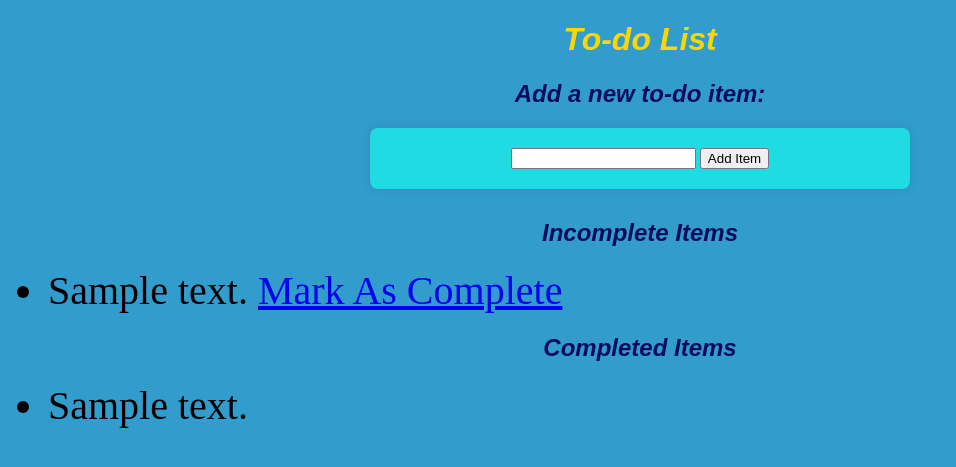
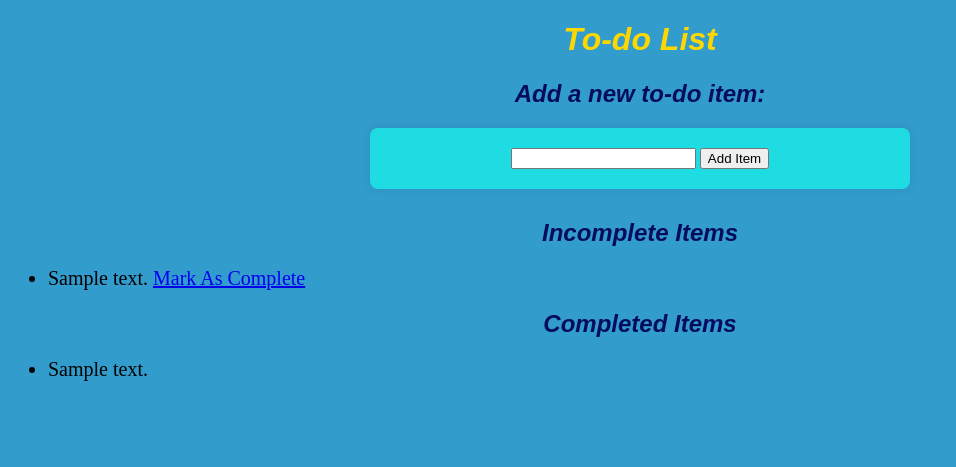
Before and after one commit to cheran99/End-to-End-DevSecOps-Pipeline-with-CI-CD, a Flask app: template app/templates/index.html in a window 1280 px wide. Shown: the top 467 px of the page, without its empty margins (0-956 px from the left). Run offline with Flask 3, Linux system fonts and the light colour scheme; the template is opened without the code that fills it: most values are stand-ins (such as "Sample title", 1, 10 or a date in 2020).

Commit message:
Update index.html

```diff
--- a/app/templates/index.html
+++ b/app/templates/index.html
@@ -19,13 +19,13 @@
         <h2>Incomplete Items</h2>
         <ul>
             {% for todo in incomplete %}
-            <li style="font-size: 30pt" class='mark'>{{ todo.text }} <a href="{{ url_for('complete', id=todo.id) }}">Mark As Complete</a></li>
+            <li style="font-size: 15pt" class='mark'>{{ todo.text }} <a href="{{ url_for('complete', id=todo.id) }}">Mark As Complete</a></li>
             {% endfor %}
         </ul>
         <h2>Completed Items</h2>
         <ul>
             {% for todo in complete %}
-            <li style="font-size: 30pt">{{ todo.text }}</li>
+            <li style="font-size: 15pt">{{ todo.text }}</li>
             {% endfor %}
         </ul>
     </div>
```
